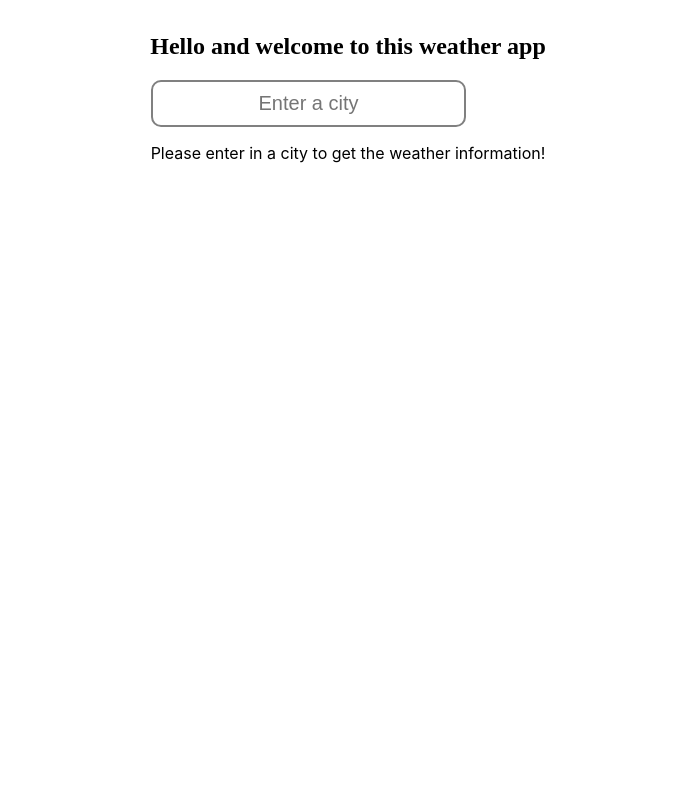
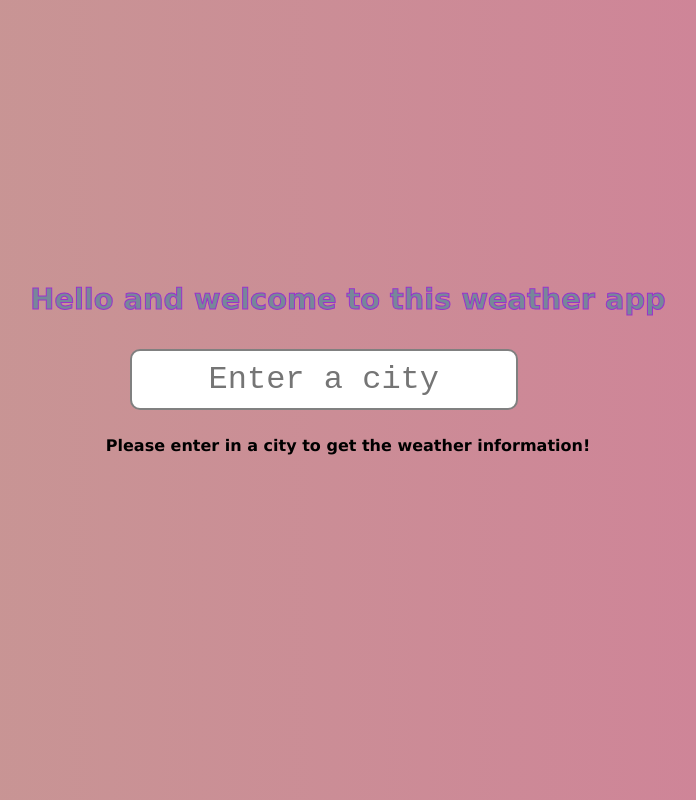
Before and after one commit to SICelineChan/weatherApp-with-React.js, a React (Create React App) app: page / in a window 1280 px wide. Shown: the top 800 px of the page, without its empty margins (292-988 px from the left). Built offline with nearby package versions, Linux system fonts and the light colour scheme.

Commit message:
2 files modified

```diff
--- a/src/App.js
+++ b/src/App.js
@@ -1,13 +1,13 @@
-import { React, useState } from "react";
-import "./styles.css";
+import React, { useState } from 'react';
+import './styles.css';
 
 export default function App() {
-  const myApiKey = "fe9b9d62a21b37d39baab5ed769d8339";
+  const myApiKey = 'fe9b9d62a21b37d39baab5ed769d8339';
   const [weatherInfo, setWeatherInfo] = useState([{}]);
   const [city, setCity] = useState([]);
 
   const getWeather = (event) => {
-    if (event.key === "Enter") {
+    if (event.key === 'Enter') {
       fetch(
         `https://api.openweathermap.org/data/2.5/weather?q=${city}&appid=${myApiKey}&units=metric`
       )
@@ -16,7 +16,7 @@ export default function App() {
         })
         .then(function (data) {
           setWeatherInfo(data);
-          setCity("");
+          setCity('');
           console.log(data);
         });
     }
@@ -24,6 +24,7 @@ export default function App() {
 
   return (
     <>
+      <div className="main">
         <div className="topContainer">
           <h2> Hello and welcome to this weather app </h2>
 
@@ -36,19 +37,20 @@ export default function App() {
               onKeyDown={getWeather}
             />
 
-          {typeof weatherInfo.main === "undefined" ? (
+            {typeof weatherInfo.main === 'undefined' ? (
               <div>
                 <p>Please enter in a city to get the weather information!</p>
               </div>
             ) : (
               <div>
                 <p>{weatherInfo.name}</p>
-              <p>{weatherInfo.main.temp} Celsius </p>
+                <p>{weatherInfo.main.temp}&deg;C (Celsius) </p>
                 <p>{weatherInfo.weather[0].main} </p>
               </div>
             )}
           </div>
         </div>
+      </div>
     </>
   );
 }
--- a/src/styles.css
+++ b/src/styles.css
@@ -1,3 +1,6 @@
+.main {
+  margin: 20% 10% 15%;
+}
 .topcontainer {
   padding: 5px;
   display: flex;
@@ -7,14 +10,43 @@
 }
 .input {
   padding: 10px;
-  margin: auto;
+  margin: 2% 5%;
   width: 80%;
   border-radius: 10px;
-  font-size: 20px;
+  font-size: 2rem;
+  font-family: 'Courier New', Courier, monospace;
   border: 2px solid grey;
   text-align: center;
 }
+
+h2 {
+  font-family: Verdana, Geneva, Tahoma, sans-serif;
+  font-size: 1.8rem;
+  text-align: center;
+  color: lightslategrey;
+  -webkit-text-stroke-color: darkorchid;
+  -webkit-text-stroke-width: 1px;
+}
 p {
-  font-family: -apple-system, BlinkMacSystemFont, "Segoe UI", Roboto, Oxygen,
-    Ubuntu, Cantarell, "Open Sans", "Helvetica Neue", sans-serif;
+  font-family: Verdana, Geneva, Tahoma, sans-serif;
+  font-size: 1rem;
+  font-weight: bold;
+  text-align: center;
 }
+body {
+  background: linear-gradient(90deg, #c49e92, #d4789b, #36bff0, #23d5ab);
+  background-size: 400% 400%;
+  animation: smooth 6s ease-in-out infinite;
+  height: 100vh;
+}
+@keyframes smooth {
+  0% {
+    background-position: 0% 50%;
+  }
+  50% {
+    background-position: 100% 50%;
+  }
+  100% {
+    background-position: 0% 50%;
+  }
+}
```
Lines whose indentation alone changed are shown as unchanged.
